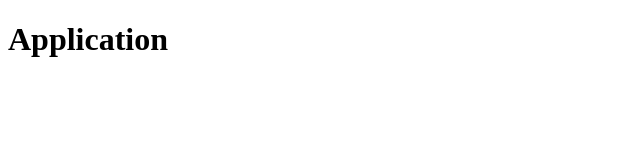
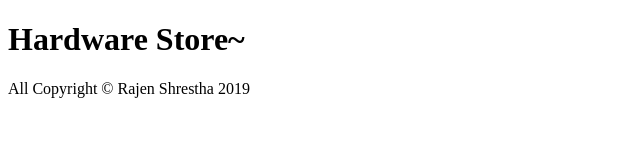
Before and after one commit to raj70/NodeJs-Initial, a website built with webpack: page index.html in a window 1280 px wide. Shown: the whole page, without its empty margins (0-640 px from the left). Built offline with nearby package versions, Linux system fonts and the light colour scheme.

Commit message:
update files

```diff
--- a/index.html
+++ b/index.html
@@ -9,7 +9,12 @@
 </head>
 
 <body>
-    <h1>Application</h1>
+    <h1>Hardware Store~</h1>
+
+    <footer>
+        All Copyright &copy; Rajen Shrestha 2019
+    </footer>
 </body>
 
+
 </html>
--- a/src/index.js
+++ b/src/index.js
@@ -1 +1 @@
-console.log("Hi mate");
+console.log("Hi bro");
--- a/webpack.config.js
+++ b/webpack.config.js
@@ -31,4 +31,5 @@ module.exports = {
             loader: "babel-loader"
         }]
     }
+
 };
```
Also changed, not shown: dist/index.html, package.json (line endings or trailing spaces), 1 other file.
